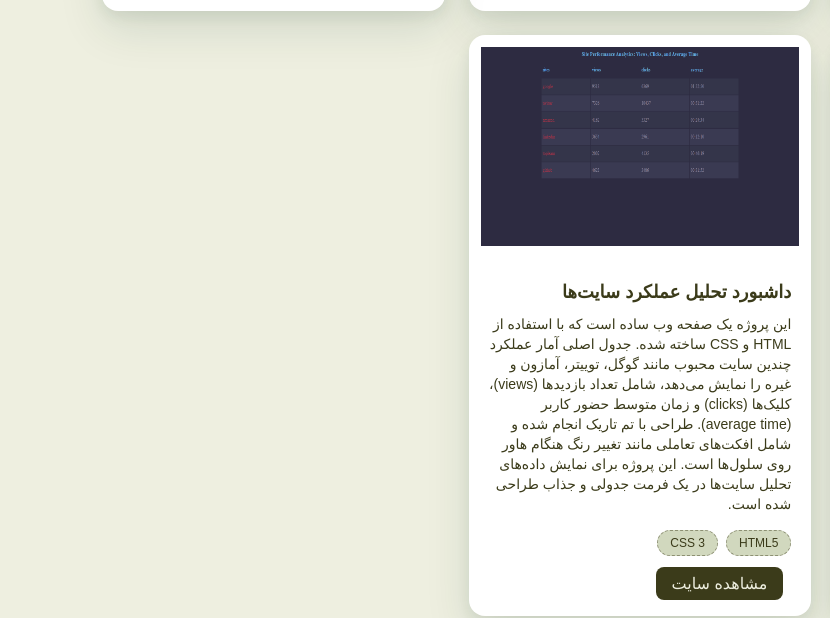
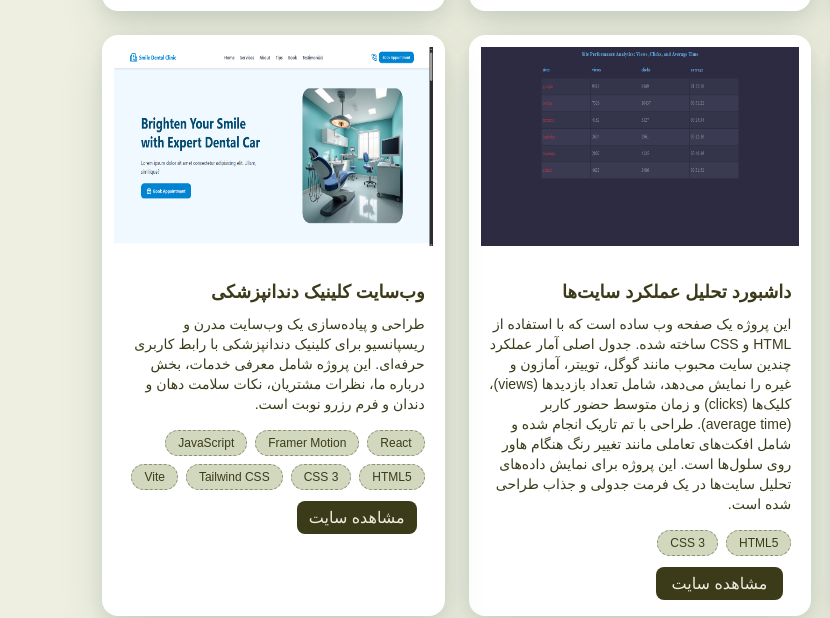
Before and after one commit to m-reyhaneh-m/portfolio.github.io, a website: page index.html in a window 1280 px wide. Shown: the part 1626-2244 px from the top of the page, 0-830 px from the left. Drawn offline with Linux system fonts and the light colour scheme; a web font is replaced by a local one.

Commit message:
Update index.html

```diff
--- a/index.html
+++ b/index.html
@@ -229,6 +229,27 @@
                         target="_blank">مشاهده سایت</a>
                 </div>
             </article>
+            <!-- single card -->
+            <article class="rounded-2xl soft-shadow-lg hover-float overflow-hidden bg-white">
+                <div class="p-3">
+                    <img src="img/dental-clinic-react.png" class="aspect-[16/10]" alt="عکس سایت">
+                </div>
+                <div class="p-5">
+                    <h3 class="font-bold text-lg mb-2">وب‌سایت کلینیک دندانپزشکی</h3>
+                    <p class="text-sm mb-4">طراحی و پیاده‌سازی یک وب‌سایت مدرن و ریسپانسیو برای کلینیک دندانپزشکی با رابط کاربری حرفه‌ای. این پروژه شامل معرفی خدمات، بخش درباره ما، نظرات مشتریان، نکات سلامت دهان و دندان و فرم رزرو نوبت است.</p>
+                    <div class="flex flex-wrap my-4 gap-2">
+                        <span class="py-1 px-3 rounded-full tech-chip text-xs">React</span>
+                        <span class="py-1 px-3 rounded-full tech-chip text-xs">Framer Motion</span>
+                        <span class="py-1 px-3 rounded-full tech-chip text-xs">JavaScript</span>
+                        <span class="py-1 px-3 rounded-full tech-chip text-xs">HTML5</span>
+                        <span class="py-1 px-3 rounded-full tech-chip text-xs">CSS 3</span>
+                        <span class="py-1 px-3 rounded-full tech-chip text-xs">Tailwind CSS</span>
+                        <span class="py-1 px-3 rounded-full tech-chip text-xs">Vite</span>
+                    </div>
+                    <a href="https://m-reyhaneh-m.github.io/dental-clinic-react/" class="px-3 py-2 rounded-lg bg-olive-dark text-cream m-2"
+                        target="_blank">مشاهده سایت</a>
+                </div>
+            </article>
 
         </section>
     </section>
```
